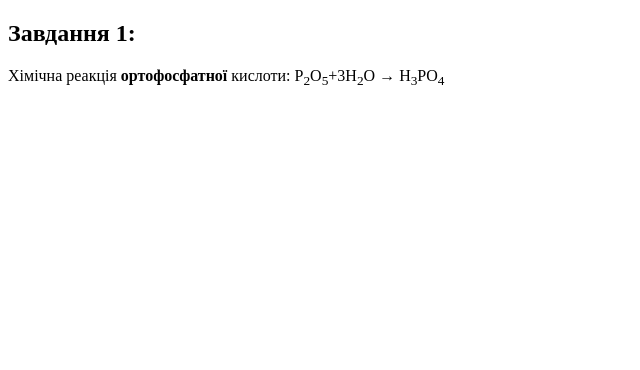
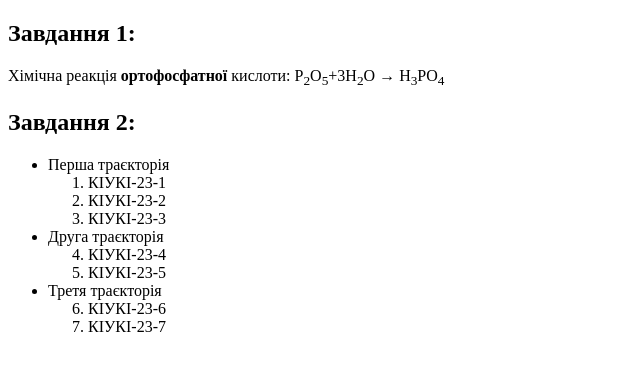
Before and after one commit to yaroslavlukianovnure/WR_LB1, a plain HTML site: page index.html in a window 1280 px wide. Shown: the whole page, without its empty margins (0-640 px from the left). Drawn offline with Linux system fonts and the light colour scheme.

Commit message:
Fix 1st answer and add 2nd

```diff
--- a/index.html
+++ b/index.html
@@ -6,9 +6,37 @@
     <title> LB1_Lukianov_KIUKI-23-3 </title>
 </head>
 <body>
+
     <h2> Завдання 1: </h2>
+
     <p>Хімічна реакція <b> ортофосфатної </b>
     кислоти: P<sub>2</sub>O<sub>5</sub>+3H<sub>2</sub>O &rarr; H<sub>3</sub>PO<sub>4</sub>
-    </p>
+
+    <h2> Завдання 2: </h2>
+
+    <ul>
+        <li>Перша траєкторія
+            <ol>
+                <li>КІУКІ-23-1</li>
+                <li>КІУКІ-23-2</li>
+                <li>КІУКІ-23-3</li>
+            </ol>
+        </li>
+        <li>Друга траєкторія
+            <ol start="4">
+                <li>КІУКІ-23-4</li>
+                <li>КІУКІ-23-5</li>
+            </ol>
+        </li>
+        <li>Третя траєкторія
+            <ol start="6">
+                <li>КІУКІ-23-6</li>
+                <li>КІУКІ-23-7</li>
+            </ol>
+        </li>
+    </ul>
+
+
+
 </body>
 </html>
```
